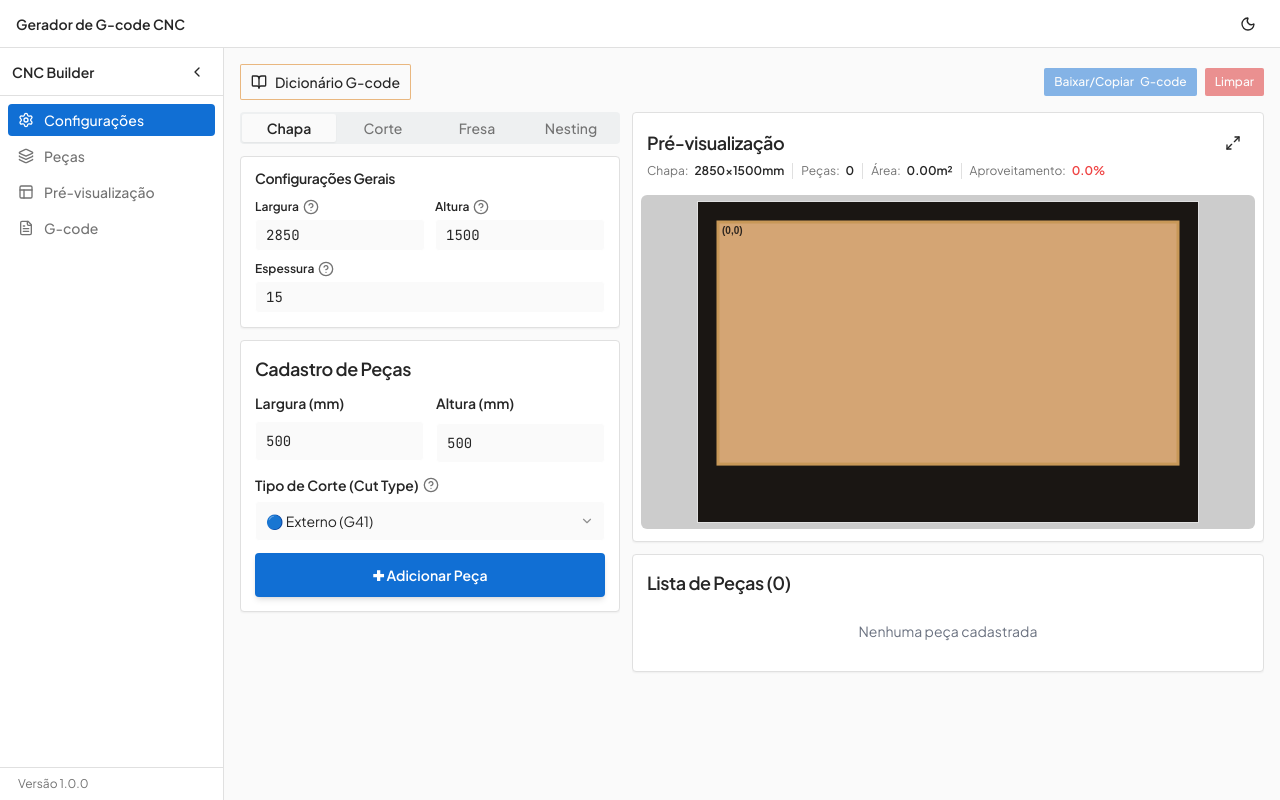
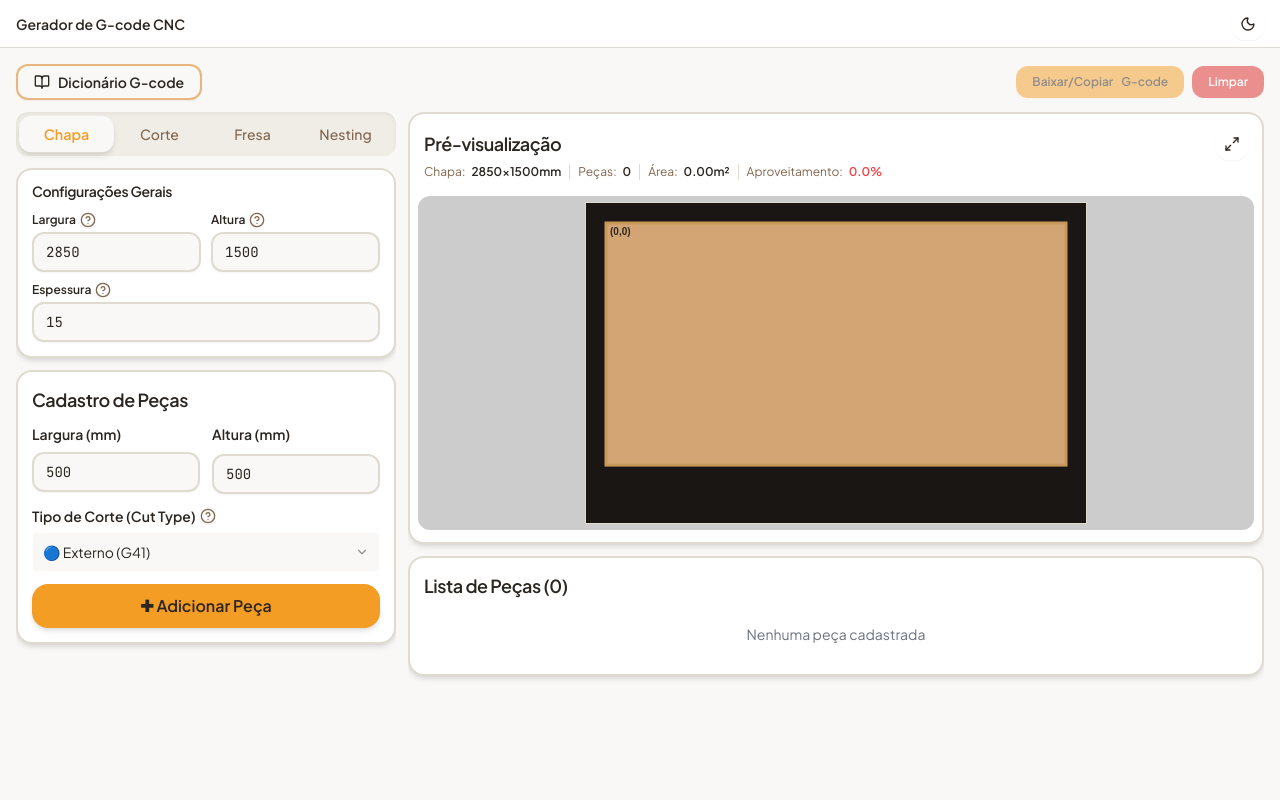
Before and after one commit to Thalikbussacro/cnc-builder-web, a Next.js app: page / in a window 1280 px wide. Built offline with nearby package versions, Linux system fonts and the light colour scheme.

Commit message:
refactor: implementar paleta de cores quente e design orgânico
  Remove sidebar (redundante com navegação por tabs). Muda de azul para paleta quente amarelo/laranja/bege. Botões mais orgânicos: rounded-xl, shadows, efeitos de scale. Aumenta border-radius em todos os componentes.

```diff
--- a/app/globals.css
+++ b/app/globals.css
@@ -4,50 +4,50 @@
 
 @layer base {
   :root {
-    /* Tema CLARO - Padrão (VSCode Light + Industrial) */
-    --background: 0 0% 98%;           /* Cinza muito claro */
-    --foreground: 0 0% 15%;           /* Cinza escuro para texto */
+    /* Tema CLARO - Inspirado na imagem (tons quentes) */
+    --background: 40 20% 97%;         /* Off-white quente */
+    --foreground: 30 15% 15%;         /* Marrom escuro para texto */
     --card: 0 0% 100%;                /* Branco puro para cards */
-    --card-foreground: 0 0% 15%;
+    --card-foreground: 30 15% 15%;
     --popover: 0 0% 100%;
-    --popover-foreground: 0 0% 15%;
-    --primary: 211 85% 45%;           /* Azul industrial forte */
-    --primary-foreground: 0 0% 100%;
-    --secondary: 210 12% 92%;         /* Cinza claro suave */
-    --secondary-foreground: 0 0% 15%;
-    --muted: 210 10% 94%;
-    --muted-foreground: 0 0% 45%;
-    --accent: 28 85% 55%;             /* Laranja CNC */
+    --popover-foreground: 30 15% 15%;
+    --primary: 35 90% 55%;            /* Amarelo-laranja da imagem */
+    --primary-foreground: 30 15% 15%;
+    --secondary: 38 45% 88%;          /* Bege claro */
+    --secondary-foreground: 30 15% 15%;
+    --muted: 40 25% 92%;              /* Bege muito claro */
+    --muted-foreground: 30 25% 40%;   /* Marrom médio */
+    --accent: 28 88% 58%;             /* Laranja vibrante */
     --accent-foreground: 0 0% 100%;
     --destructive: 0 72% 51%;
     --destructive-foreground: 0 0% 100%;
-    --border: 0 0% 88%;               /* Bordas suaves */
+    --border: 38 20% 85%;             /* Bege para bordas */
     --input: 0 0% 100%;               /* Input branco */
-    --ring: 211 85% 45%;
-    --radius: 0.375rem;               /* Cantos mais quadrados */
+    --ring: 35 90% 55%;
+    --radius: 0.75rem;                /* Mais orgânico */
   }
 
   .dark {
-    /* Tema ESCURO (VSCode Dark + Industrial) */
-    --background: 220 15% 12%;        /* Azul-cinza escuro */
-    --foreground: 0 0% 92%;           /* Texto claro */
-    --card: 220 13% 16%;              /* Cards levemente mais claros */
-    --card-foreground: 0 0% 92%;
-    --popover: 220 13% 16%;
-    --popover-foreground: 0 0% 92%;
-    --primary: 211 85% 55%;           /* Azul industrial (mais claro no dark) */
-    --primary-foreground: 0 0% 100%;
-    --secondary: 220 10% 22%;         /* Cinza escuro */
-    --secondary-foreground: 0 0% 92%;
-    --muted: 220 10% 20%;
-    --muted-foreground: 0 0% 60%;
-    --accent: 28 85% 60%;             /* Laranja CNC (ajustado) */
+    /* Tema ESCURO - Tons quentes escuros */
+    --background: 30 15% 12%;         /* Marrom muito escuro */
+    --foreground: 40 15% 92%;         /* Bege claro para texto */
+    --card: 30 12% 16%;               /* Marrom escuro para cards */
+    --card-foreground: 40 15% 92%;
+    --popover: 30 12% 16%;
+    --popover-foreground: 40 15% 92%;
+    --primary: 35 88% 58%;            /* Amarelo-laranja */
+    --primary-foreground: 30 15% 15%;
+    --secondary: 30 15% 22%;          /* Marrom médio */
+    --secondary-foreground: 40 15% 92%;
+    --muted: 30 10% 20%;
+    --muted-foreground: 40 15% 65%;
+    --accent: 28 88% 60%;             /* Laranja */
     --accent-foreground: 0 0% 100%;
     --destructive: 0 72% 55%;
     --destructive-foreground: 0 0% 100%;
-    --border: 220 10% 24%;
-    --input: 220 13% 18%;
-    --ring: 211 85% 55%;
+    --border: 30 15% 24%;
+    --input: 30 12% 18%;
+    --ring: 35 88% 58%;
   }
 
   * {
--- a/components/MainLayout.tsx
+++ b/components/MainLayout.tsx
@@ -1,29 +1,22 @@
 "use client";
 
-import { ReactNode, useState } from "react";
+import { ReactNode } from "react";
 import { Header } from "./Header";
-import { Sidebar } from "./Sidebar";
 
 type MainLayoutProps = {
   children: ReactNode;
 };
 
 export function MainLayout({ children }: MainLayoutProps) {
-  const [activeSection, setActiveSection] = useState("configuracoes");
-
   return (
     <div className="flex flex-col h-screen w-screen overflow-hidden">
       <Header />
 
-      <div className="flex flex-1 overflow-hidden">
-        <Sidebar activeSection={activeSection} onSectionChange={setActiveSection} />
-
-        <main className="flex-1 overflow-auto bg-background">
-          <div className="h-full p-4">
-            {children}
-          </div>
-        </main>
-      </div>
+      <main className="flex-1 overflow-auto bg-background">
+        <div className="container mx-auto h-full p-4 max-w-[1600px]">
+          {children}
+        </div>
+      </main>
     </div>
   );
 }
--- a/components/ui/button.tsx
+++ b/components/ui/button.tsx
@@ -5,25 +5,25 @@ import { cva, type VariantProps } from "class-variance-authority"
 import { cn } from "@/lib/utils"
 
 const buttonVariants = cva(
-  "inline-flex items-center justify-center gap-1.5 whitespace-nowrap rounded text-sm font-medium ring-offset-background transition-all duration-200 focus-visible:outline-none focus-visible:ring-2 focus-visible:ring-ring focus-visible:ring-offset-1 disabled:pointer-events-none disabled:opacity-50 [&_svg]:pointer-events-none [&_svg]:size-4 [&_svg]:shrink-0",
+  "inline-flex items-center justify-center gap-2 whitespace-nowrap rounded-xl text-sm font-semibold ring-offset-background transition-all duration-200 focus-visible:outline-none focus-visible:ring-2 focus-visible:ring-ring focus-visible:ring-offset-2 disabled:pointer-events-none disabled:opacity-50 [&_svg]:pointer-events-none [&_svg]:size-4 [&_svg]:shrink-0 shadow-sm hover:shadow-md",
   {
     variants: {
       variant: {
-        default: "bg-primary text-primary-foreground hover:bg-primary/90 active:bg-primary/80",
+        default: "bg-primary text-primary-foreground hover:bg-primary/90 active:bg-primary/80 active:scale-[0.98]",
         destructive:
-          "bg-destructive text-destructive-foreground hover:bg-destructive/90 active:bg-destructive/80",
+          "bg-destructive text-destructive-foreground hover:bg-destructive/90 active:bg-destructive/80 active:scale-[0.98]",
         outline:
-          "border border-input bg-background hover:bg-accent hover:text-accent-foreground active:bg-accent/80",
+          "border-2 border-primary/20 bg-background hover:bg-primary/5 hover:border-primary/40 active:bg-primary/10",
         secondary:
-          "bg-secondary text-secondary-foreground hover:bg-secondary/80 active:bg-secondary/70",
-        ghost: "hover:bg-accent hover:text-accent-foreground active:bg-accent/80",
-        link: "text-primary underline-offset-4 hover:underline",
+          "bg-secondary text-secondary-foreground hover:bg-secondary/80 active:bg-secondary/70 active:scale-[0.98]",
+        ghost: "hover:bg-accent/10 hover:text-accent-foreground active:bg-accent/20",
+        link: "text-primary underline-offset-4 hover:underline shadow-none",
       },
       size: {
-        default: "h-8 px-3 py-1.5 text-sm",
-        sm: "h-7 px-2.5 text-xs rounded-sm",
-        lg: "h-9 px-4 text-sm",
-        icon: "h-8 w-8",
+        default: "h-10 px-6 py-2.5",
+        sm: "h-8 px-4 text-xs rounded-lg",
+        lg: "h-12 px-8 text-base rounded-2xl",
+        icon: "h-10 w-10 rounded-full",
       },
     },
     defaultVariants: {
--- a/components/ui/card.tsx
+++ b/components/ui/card.tsx
@@ -9,7 +9,7 @@ const Card = React.forwardRef<
   <div
     ref={ref}
     className={cn(
-      "rounded border bg-card text-card-foreground shadow-sm transition-shadow duration-200",
+      "rounded-2xl border-2 border-border bg-card text-card-foreground shadow-md hover:shadow-lg transition-all duration-200",
       className
     )}
     {...props}
--- a/components/ui/input.tsx
+++ b/components/ui/input.tsx
@@ -10,7 +10,7 @@ const Input = React.forwardRef<HTMLInputElement, React.ComponentProps<"input">>(
       <input
         type={type}
         className={cn(
-          "flex h-8 w-full rounded border border-input bg-background px-2.5 py-1.5 text-sm text-foreground transition-all duration-200 ring-offset-background file:border-0 file:bg-transparent file:text-sm file:font-medium placeholder:text-muted-foreground focus-visible:outline-none focus-visible:ring-2 focus-visible:ring-ring focus-visible:ring-offset-1 focus-visible:border-ring disabled:cursor-not-allowed disabled:opacity-50",
+          "flex h-10 w-full rounded-lg border-2 border-border bg-background px-3 py-2 text-sm text-foreground transition-all duration-200 ring-offset-background file:border-0 file:bg-transparent file:text-sm file:font-medium placeholder:text-muted-foreground focus-visible:outline-none focus-visible:ring-2 focus-visible:ring-primary/50 focus-visible:border-primary disabled:cursor-not-allowed disabled:opacity-50 shadow-sm",
           isNumericType && "font-mono tabular-nums",
           className
         )}
--- a/components/ui/tabs.tsx
+++ b/components/ui/tabs.tsx
@@ -14,7 +14,7 @@ const TabsList = React.forwardRef<
   <TabsPrimitive.List
     ref={ref}
     className={cn(
-      "inline-flex h-8 items-center justify-center rounded bg-muted p-0.5 text-muted-foreground",
+      "inline-flex h-11 items-center justify-center rounded-xl bg-muted p-1 text-muted-foreground shadow-inner",
       className
     )}
     {...props}
@@ -29,7 +29,7 @@ const TabsTrigger = React.forwardRef<
   <TabsPrimitive.Trigger
     ref={ref}
     className={cn(
-      "inline-flex items-center justify-center whitespace-nowrap rounded-sm px-2.5 py-1 text-sm font-medium ring-offset-background transition-all duration-200 focus-visible:outline-none focus-visible:ring-2 focus-visible:ring-ring focus-visible:ring-offset-1 disabled:pointer-events-none disabled:opacity-50 data-[state=active]:bg-background data-[state=active]:text-foreground data-[state=active]:shadow-sm data-[state=active]:font-semibold",
+      "inline-flex items-center justify-center whitespace-nowrap rounded-lg px-4 py-2 text-sm font-medium ring-offset-background transition-all duration-200 focus-visible:outline-none focus-visible:ring-2 focus-visible:ring-ring focus-visible:ring-offset-1 disabled:pointer-events-none disabled:opacity-50 data-[state=active]:bg-background data-[state=active]:text-primary data-[state=active]:shadow-md data-[state=active]:font-semibold data-[state=active]:scale-[1.02]",
       className
     )}
     {...props}
```
